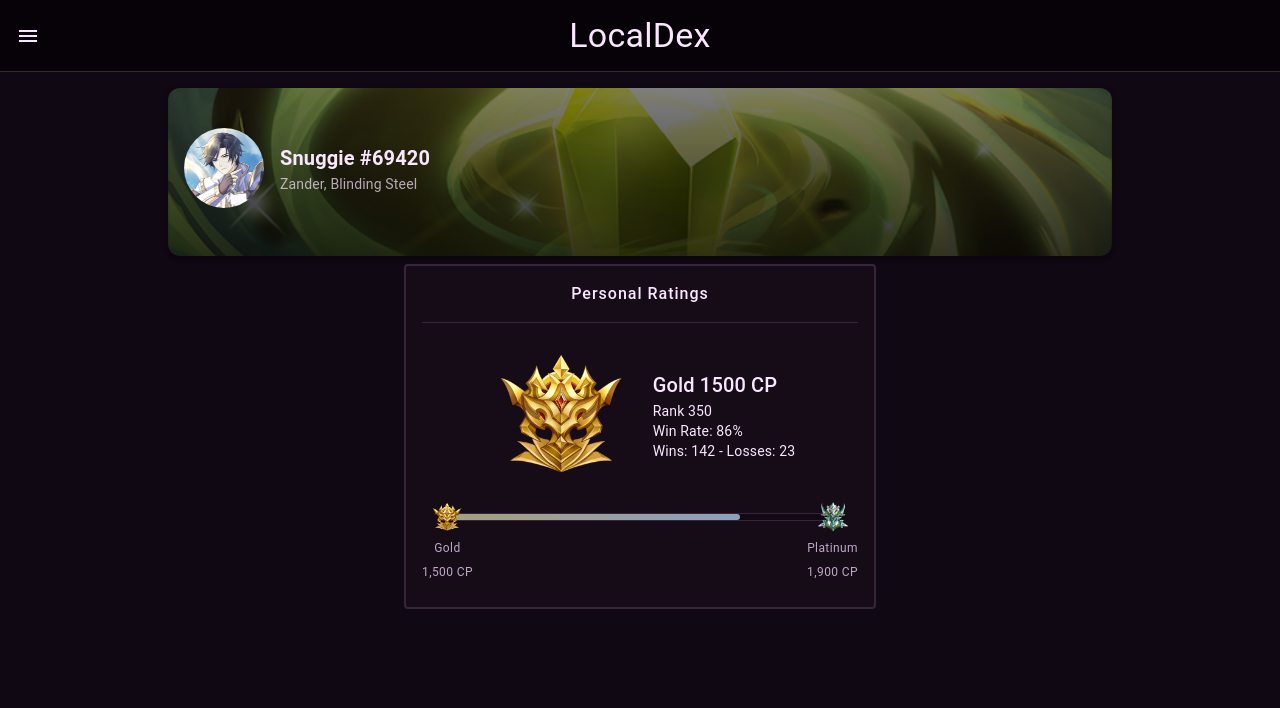
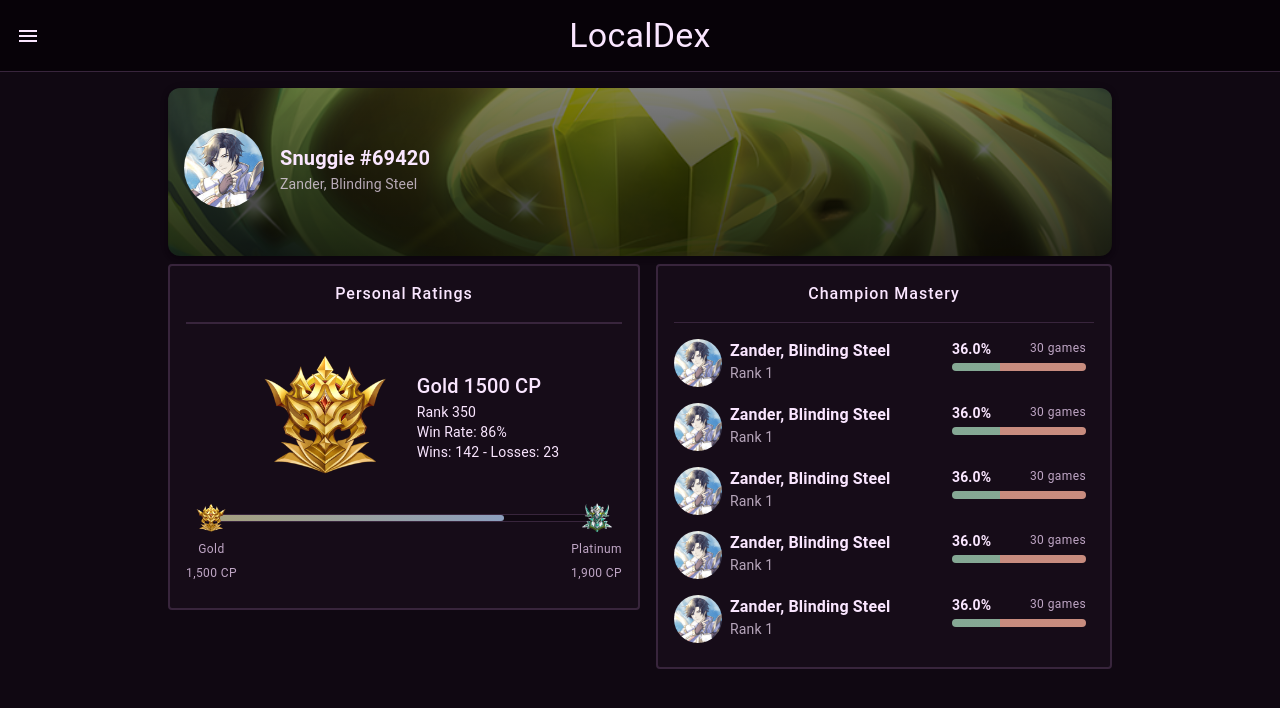
Before and after one commit to EricLicea-Projects/LocalDex, a React (Vite) app: page /player-profile in a window 1280 px wide. Shown: the top 708 px of the page. Built offline with nearby package versions, Linux system fonts and the light colour scheme; no server answers.

Commit message:
Created a new Player Profile Card container to be resused in the player profile page.

```diff
--- /dev/null
+++ b/src/components/playerProfile/ChampionMastery.tsx
@@ -0,0 +1,21 @@
+import { CardContent, Stack } from "@mui/material";
+import ChampionMasterySlot from "./ChampionMasterySlot";
+import PlayerProfileCard from "./PlayerProfileCard";
+
+const ChampionMastery = () => {
+  return (
+    <PlayerProfileCard side="right" header="Champion Mastery">
+      <CardContent>
+        <Stack spacing={2}>
+          <ChampionMasterySlot />
+          <ChampionMasterySlot />
+          <ChampionMasterySlot />
+          <ChampionMasterySlot />
+          <ChampionMasterySlot />
+        </Stack>
+      </CardContent>
+    </PlayerProfileCard>
+  );
+};
+
+export default ChampionMastery;
--- /dev/null
+++ b/src/components/playerProfile/ChampionMasterySlot.tsx
@@ -0,0 +1,60 @@
+import { Avatar, Box, Stack, Tooltip, Typography } from "@mui/material";
+
+const winRate = 0.36;
+const totalGames = 30;
+const totalWins = 10;
+const totalLosses = 30;
+
+const ChampionMasterySlot = () => {
+  return (
+    <Stack direction="row" justifyContent="space-between">
+      <Stack spacing={1} direction="row">
+        <Avatar
+          src="/champion/zander-blinding-steel.png"
+          sx={{ width: 48, height: 48 }}
+        />
+        <Stack>
+          <Typography fontWeight={700}>Zander, Blinding Steel</Typography>
+          <Typography variant="body2" sx={{ opacity: 0.7 }}>
+            Rank 1
+          </Typography>
+        </Stack>
+      </Stack>
+      <Stack spacing={0.5} px={1} width={150}>
+        <Stack
+          direction="row"
+          justifyContent="space-between"
+          alignItems="center"
+        >
+          <Typography variant="body2" fontWeight={700}>
+            {(winRate * 100).toFixed(1)}%
+          </Typography>
+          <Typography variant="caption" color="text.secondary">
+            {totalGames} games
+          </Typography>
+        </Stack>
+        <Tooltip
+          title={`${totalWins}W - ${totalLosses}L`}
+          arrow
+          placement="top"
+        >
+          <Box
+            sx={{
+              height: 8,
+              width: "100%",
+              borderRadius: 1,
+              background: (theme) => {
+                const winPct = winRate * 100;
+                const green = theme.palette.success.main;
+                const red = theme.palette.error.main;
+                return `linear-gradient(90deg, ${green} 0%, ${green} ${winPct}%, ${red} ${winPct}%, ${red} 100%)`;
+              },
+            }}
+          />
+        </Tooltip>
+      </Stack>
+    </Stack>
+  );
+};
+
+export default ChampionMasterySlot;
--- a/src/components/playerProfile/PersonalRatings.tsx
+++ b/src/components/playerProfile/PersonalRatings.tsx
@@ -1,13 +1,12 @@
 import {
   Avatar,
   Box,
-  Card,
   CardContent,
-  CardHeader,
   Divider,
   Stack,
   Typography,
 } from "@mui/material";
+import PlayerProfileCard from "./PlayerProfileCard";
 
 // Hardcoded — swap with real data later
 const currentCP = 1800;
@@ -22,24 +21,8 @@ const AVATAR_SIZE = 36;
 
 const PersonalRatings = () => {
   return (
-    <Card
-      variant="outlined"
-      elevation={1}
-      sx={{ width: 472, border: "2px double", borderColor: "border.muted" }}
-    >
-      <CardHeader
-        title={
-          <Typography
-            variant="body1"
-            textAlign="center"
-            letterSpacing={1}
-            fontWeight={500}
-          >
-            Personal Ratings
-          </Typography>
-        }
-      />
-      <Divider variant="middle" sx={{ borderColor: "border.muted" }} />
+    <PlayerProfileCard side="left" header="Personal Ratings">
+      <Divider variant="middle" sx={{ borderColor: "border.muted" }} />{" "}
       <CardContent>
         <Stack spacing={1} alignItems={"center"}>
           <Stack spacing={2} direction="row" alignItems="center">
@@ -111,7 +94,7 @@ const PersonalRatings = () => {
           </Box>
         </Stack>
       </CardContent>
-    </Card>
+    </PlayerProfileCard>
   );
 };
 
--- a/src/components/playerProfile/PlayerBanner.tsx
+++ b/src/components/playerProfile/PlayerBanner.tsx
@@ -6,7 +6,7 @@ const PlayerBanner = () => {
       elevation={3}
       sx={{
         height: 168,
-        width: 944,
+        width: "100%",
         borderRadius: 3,
         display: "flex",
         alignItems: "center",
--- /dev/null
+++ b/src/components/playerProfile/PlayerProfileCard.tsx
@@ -0,0 +1,40 @@
+import type { ReactNode } from "react";
+import { Card, CardHeader, Divider, Typography } from "@mui/material";
+
+type Props = {
+  side: "left" | "right";
+  header: string;
+  children: ReactNode;
+};
+
+const PlayerProfileCard = ({ side, header, children }: Props) => {
+  const isLeft = side === "left";
+  return (
+    <Card
+      variant="outlined"
+      sx={{
+        width: isLeft ? 472 : "100%",
+        border: "2px double",
+        borderColor: "border.muted",
+        flexShrink: isLeft ? 0 : 1,
+      }}
+    >
+      <CardHeader
+        title={
+          <Typography
+            variant="body1"
+            textAlign="center"
+            letterSpacing={1}
+            fontWeight={500}
+          >
+            {header}
+          </Typography>
+        }
+      />
+      <Divider variant="middle" sx={{ borderColor: "border.muted" }} />
+      {children}
+    </Card>
+  );
+};
+
+export default PlayerProfileCard;
--- a/src/pages/PlayerProfile.tsx
+++ b/src/pages/PlayerProfile.tsx
@@ -1,12 +1,19 @@
-import { Avatar, Card, CardContent, Stack, Typography } from "@mui/material";
+import { Stack } from "@mui/material";
 import PlayerBanner from "../components/playerProfile/PlayerBanner";
 import PersonalRatings from "../components/playerProfile/PersonalRatings";
-
+import ChampionMastery from "../components/playerProfile/ChampionMastery";
 const PlayerProfile = () => {
   return (
     <Stack spacing={1} p={2} flex={1} alignItems={"center"}>
-      <PlayerBanner />
-      <PersonalRatings />
+      <Stack spacing={1} width={944}>
+        <PlayerBanner />
+        <Stack spacing={2} direction="row" width="100%" alignItems="flex-start">
+          <Stack>
+            <PersonalRatings />
+          </Stack>
+          <ChampionMastery />
+        </Stack>
+      </Stack>
     </Stack>
   );
 };
```
